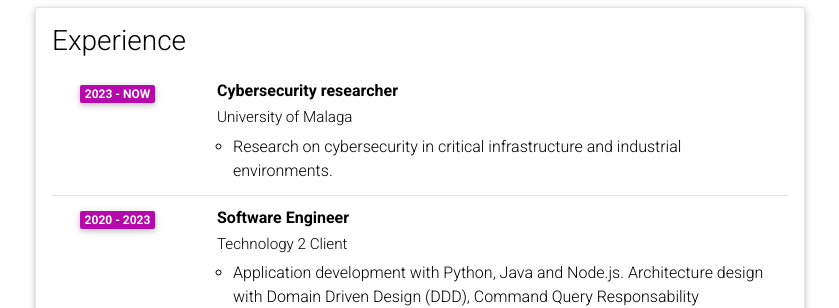
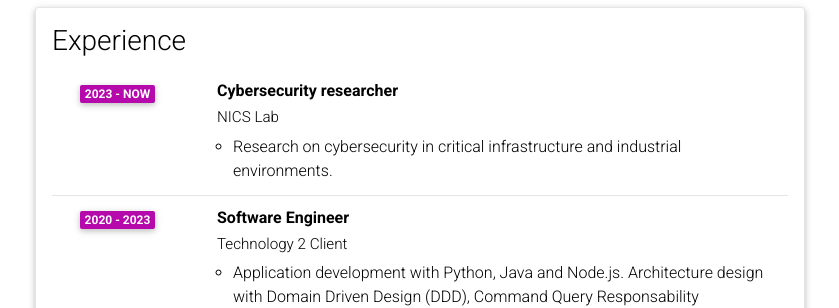
Before and after one commit to jparadadev/jparadadev.github.io, a Jekyll site: the page built from _pages/cv.md, in a window 1280 px wide and 900 px high. Shown: the part 386-694 px from the top of the window, without its empty margins (220-1059 px from the left). Built offline with Jekyll 4.4.1, drawn with Linux system fonts in a browser that asks for light colours; comment, search, counter and statistics services are not loaded; a style sheet for code colours, icons or effects is not loaded.

Commit message:
add nics lab experience

```diff
--- a/_data/cv.yml
+++ b/_data/cv.yml
@@ -12,7 +12,7 @@
   type: time_table
   contents:
     - title: Cybersecurity researcher
-      institution: University of Malaga
+      institution: NICS Lab
       year: 2023 - now
       description: >
         Research on cybersecurity in critical infrastructure and industrial environments.
```
